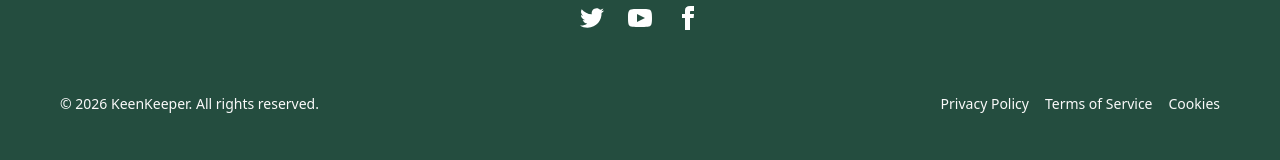
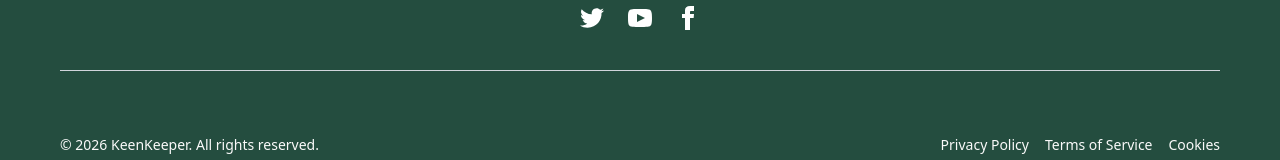
Before and after one commit to kawserali-64/keen-keeper-web, a Next.js app: page / in a window 1280 px wide. Shown: the part 1890-2050 px from the top of the page. Built offline with nearby package versions, Linux system fonts and the light colour scheme.

Commit message:
footer something added

```diff
--- a/src/components/Footer.jsx
+++ b/src/components/Footer.jsx
@@ -34,6 +34,8 @@ const FooterPage = () => {
                     </div>
                 </nav>
 
+        <div className="w-full h-[1px] bg-gray-300"></div>
+
                 <aside className="w-full mt-6">
                     <div className="flex flex-col md:flex-row justify-between items-center w-full text-[#FAFAFA] gap-3">
 
```
